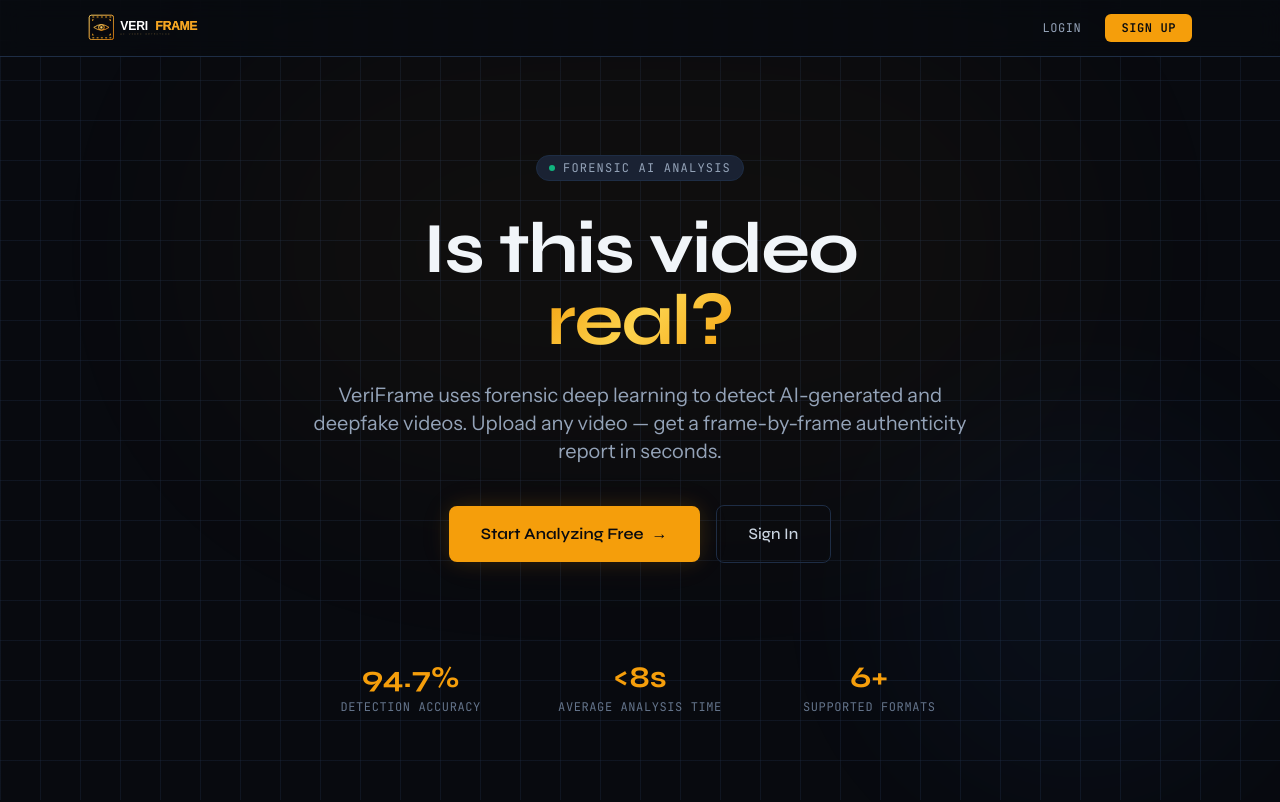
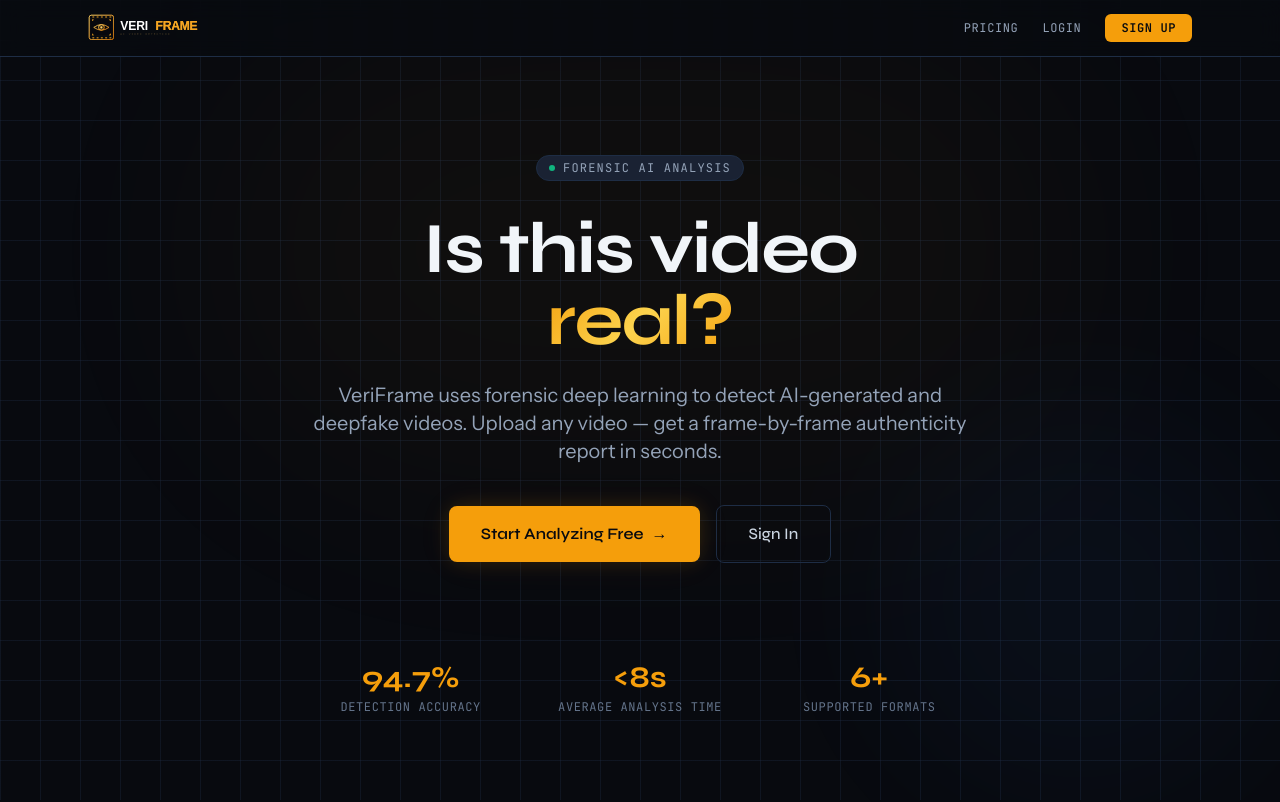
Before and after one commit to dlps55195/ai-video-detector, a Next.js app: page / in a window 1280 px wide. Shown: the top 802 px of the page. Built offline with nearby package versions, Linux system fonts and the light colour scheme; no server answers.

Commit message:
add pricing link

```diff
--- a/components/AuthNav.tsx
+++ b/components/AuthNav.tsx
@@ -36,8 +36,8 @@
             src="/veriframe-wordmark-dark.svg"
             alt="VeriFrame"
             style={{ height: '28px', width: 'auto' }}
-  />
-</Link>
+          />
+        </Link>
 
         {/* Nav links */}
         <div className="flex items-center gap-6">
@@ -57,6 +57,12 @@
                   >
                     History
                   </Link>
+                  <Link
+                    href="/pricing"
+                    className="font-mono text-xs text-slate-400 hover:text-amber-glow transition-colors uppercase tracking-wider nav-link"
+                  >
+                    Pricing
+                  </Link>
                   <button
                     onClick={handleSignOut}
                     className="font-mono text-xs text-slate-500 hover:text-signal-fake transition-colors uppercase tracking-wider"
@@ -66,6 +72,12 @@
                 </>
               ) : (
                 <>
+                  <Link
+                    href="/pricing"
+                    className="font-mono text-xs text-slate-400 hover:text-amber-glow transition-colors uppercase tracking-wider nav-link"
+                  >
+                    Pricing
+                  </Link>
                   <Link
                     href="/auth/login"
                     className="font-mono text-xs text-slate-400 hover:text-slate-100 transition-colors uppercase tracking-wider"
```
